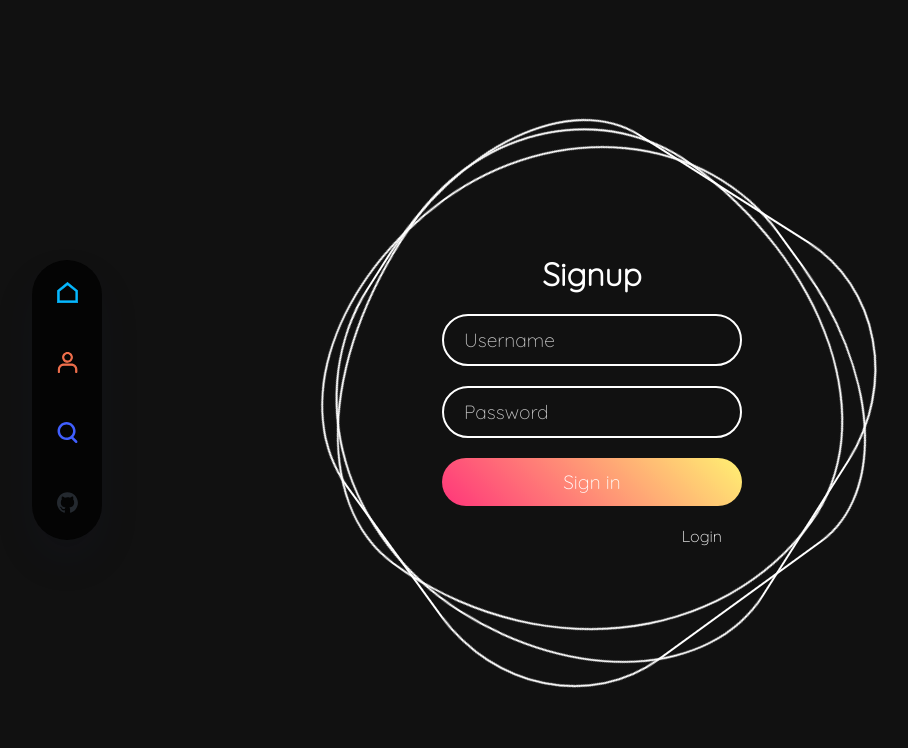
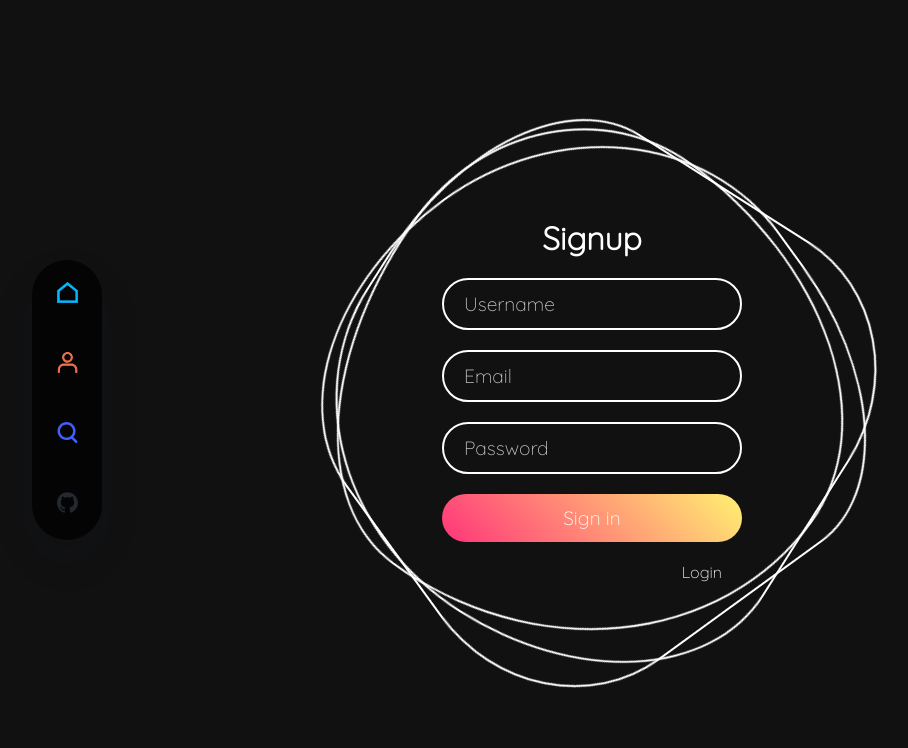
Before and after one commit to Flyns157/autadash, a Flask app: page /signup in a window 1280 px wide. Shown: the top 748 px of the page, without its empty margins (48-956 px from the left). Run offline with Flask 3, Linux system fonts and the light colour scheme.

Commit message:
Add email input to signup form, validate email format and uniqueness, display error messages
The changes include:

* Adding an email input field to the signup form
* Validating the email format using a regular expression

```diff
--- a/app.py
+++ b/app.py
@@ -3,8 +3,20 @@ from flask import Flask, render_template, request, redirect, url_for, flash
 from flask_sqlalchemy import SQLAlchemy
 from werkzeug.security import generate_password_hash, check_password_hash
 from flask_login import LoginManager, UserMixin, login_user, login_required, logout_user, current_user
+import re
+from random import random, choice
+import time
+from datetime import datetime
+import string
 # personnal modules
 import debug_sys
+
+# =================================== Utils ===================================
+def generate_key(size: int = 50) -> str:
+    """
+    Generate a random key
+    """
+    return ''.join(str(datetime.now()).split()) + ''.join(choice(string.ascii_letters + string.digits + string.punctuation) for _ in range(size))
 
 # =================================== Init Flask app ===================================
 app = Flask(__name__, static_url_path='',
@@ -20,6 +32,7 @@ login_manager.init_app(app)
 class User(UserMixin, db.Model):
     id = db.Column(db.Integer, primary_key=True)
     username = db.Column(db.String(100), unique=True)
+    email = db.Column(db.String(100), unique=True)
     password = db.Column(db.String(100))
 
     def set_password(self, password):
@@ -43,20 +56,34 @@ def load_user(user_id):
 def signup():
     if request.method == 'POST':
         username = request.form.get('username')
+        email = request.form.get('email')
         password = request.form.get('password')
+
+        # Vérifier le format de l'email
+        if not re.match(r"[^@]+@[^@]+\.[^@]+", email):
+            flash('Format d\'email invalide')
+            return redirect(url_for('signup'))
+
+        # Vérifier si l'email est jetable
+        if email.split('@')[1] in ['jetable.com', 'yopmail.com']:
+            flash('Veuillez utiliser une adresse email non jetable')
+            return redirect(url_for('signup'))
+
+        # Vérifier si l'email existe déjà
+        user = User.query.filter_by(email=email).first()
+        if user:
+            flash('L\'email est déjà utilisé')
+            return redirect(url_for('signup'))
 
         user = User.query.filter_by(username=username).first()
         if user:
             flash('Le nom d\'utilisateur existe déjà')
-            debug_sys.log('INFO', f'Attempt to creat a new user ! >> username = {username}, password = {password}')
             return redirect(url_for('signup'))
 
-        new_user = User(username=username)
+        new_user = User(username=username, email=email)
         new_user.set_password(password)
         db.session.add(new_user)
         db.session.commit()
-
-        debug_sys.log('INFO', f'New user created ! >> {new_user}')
 
         return redirect(url_for('login'))
     return render_template('auth/signup.html')
@@ -64,10 +91,10 @@ def signup():
 @app.route('/login', methods=['GET', 'POST'])
 def login():
     if request.method == 'POST':
-        username = request.form.get('username')
+        username_or_email = request.form.get('username_or_email')
         password = request.form.get('password')
 
-        user = User.query.filter_by(username=username).first()
+        user = User.query.filter((User.email == username_or_email) | (User.username == username_or_email)).first()
         if not user or not user.check_password(password):
             flash('Veuillez vérifier vos identifiants')
             return redirect(url_for('login'))
--- a/static/css/style.scss
+++ b/static/css/style.scss
@@ -553,3 +553,8 @@ article {
         transform: translate3d(-50%, 0, 0);
     }
 }
+
+#error_message {
+    font-weight: bold;
+    color: #f2704d;
+}
--- a/templates/auth/profile.html
+++ b/templates/auth/profile.html
@@ -6,7 +6,9 @@
 
 {% block content %}
 <main class="Cheader">
-    <h1>Bonjour, {{ name }} !</h1>
+    <div>
+        <h1>Bonjour, {{ name }} !</h1>
+    </div>
     <a href="{{ url_for('logout') }}" class="leave">Déconnexion</a>
 </main>
 {% endblock %}
--- a/templates/auth/signup.html
+++ b/templates/auth/signup.html
@@ -5,12 +5,20 @@
 <main class="Ccomponent">
     <div class="ring">
         <i style="--clr: #00ff0a"></i>
-        <i style="--clr: #ff0057"></i>
-        <i style="--clr: #fffd44"></i>
+        <i style="--clr: #f2704d"></i>
+        <i style="--clr: #46baff"></i>
         <form class="login" method="POST">
             <h2>Signup</h2>
+            {% with messages = get_flashed_messages() %}
+                {% if messages %}
+                    <p id="error_message">{{ messages[0] }}</p>
+                {% endif %}
+            {% endwith %}
             <div class="inputBx">
                 <input type="text" id="username" name="username" placeholder="Username" required />
+            </div>
+            <div class="inputBx">
+                <input type="email" id="email" name="email" placeholder="Email" required />
             </div>
             <div class="inputBx">
                 <input type="password" id="password" name="password" placeholder="Password" required />
```
Also changed, not shown: templates/auth/login.html (+8 -3 lines), static/css/style.css, 1 other file.
